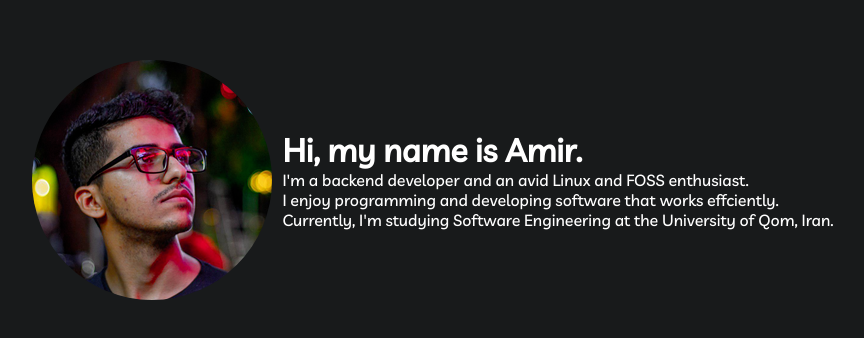
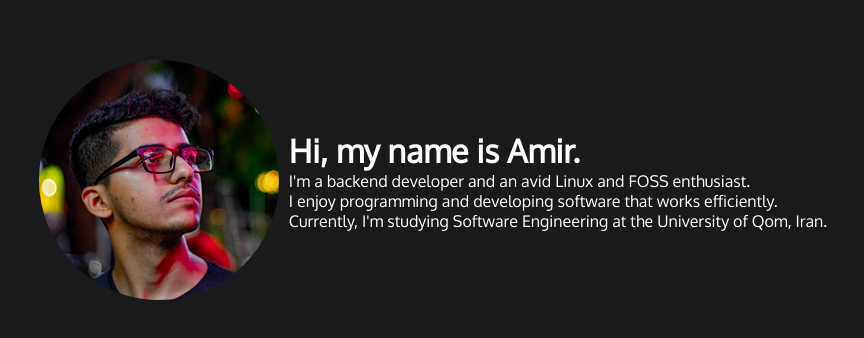
Before and after one commit to amirashabani/shabani.xyz, a plain HTML site: page index.html in a window 1280 px wide. Shown: the part 220-558 px from the top of the page, without its empty margins (207-1071 px from the left). Drawn offline with Linux system fonts and the light colour scheme.

Commit message:
changed font to Oxygen-Regular

```diff
--- a/styles/style.css
+++ b/styles/style.css
@@ -4,7 +4,7 @@ body, html {
     height: 100%;
     margin: 0;
     padding: 0;
-    font-family: 'livvic'
+    font-family: 'Oxygen', sans-serif;
 }
 
 .container {
@@ -36,6 +36,6 @@ body, html {
 }
 
 @font-face {
-    font-family: 'livvic';
-    src: url('../fonts/livvic/Livvic-Medium.ttf');
+    font-family: 'Oxygen';
+    src: url('../fonts/oxygen/Oxygen-Regular.ttf');
 }
```
Also changed, not shown: fonts/livvic/Livvic-Medium.ttf (deleted), fonts/oxygen/Oxygen-Regular.ttf (added).
